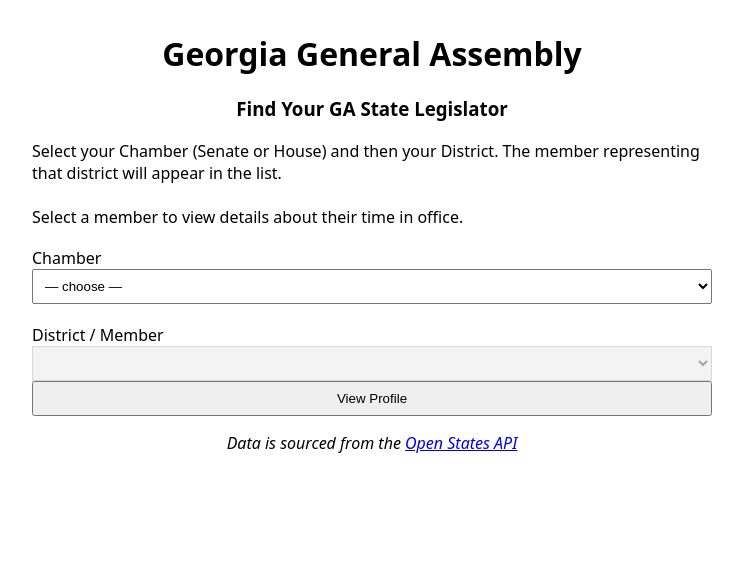
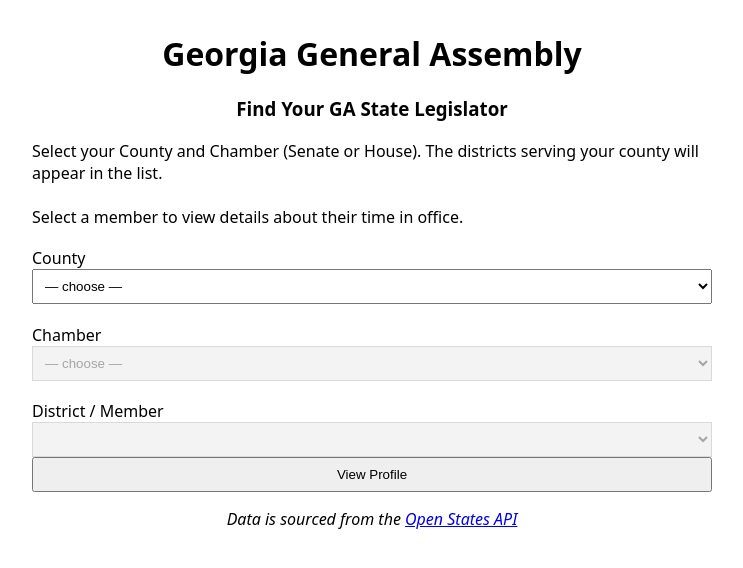
Before and after one commit to Votega/votega.org-TEST, a Jekyll site: the page ga-representatives.html, which Jekyll copies as it is, in a window 1280 px wide. Shown: the top 568 px of the page, without its empty margins (0-743 px from the left). Built offline with Jekyll 4.4.1, drawn with Linux system fonts in a browser that asks for light colours; part of the change alters nothing that is shown.

Commit message:
GA House and Senate to Counties
Mapping to overlay counties in GA to their respective GA House and GA Senate District

```diff
--- a/assets/scripts/ga.js
+++ b/assets/scripts/ga.js
@@ -2,12 +2,349 @@
 const DATA_URL = 'assets/data/ga-members.json';
 // -------------------------------------------------------------------
 
+// County → House district numbers
+// Source: GA General Assembly Office of Legislative & Congressional Reapportionment (2021)
+const COUNTY_HOUSE_DISTRICTS = {
+  'Appling':       [157, 178],
+  'Atkinson':      [176],
+  'Bacon':         [178],
+  'Baker':         [154],
+  'Baldwin':       [128, 133],
+  'Banks':         [32],
+  'Barrow':        [104, 119, 120],
+  'Bartow':        [14, 15],
+  'Ben Hill':      [148, 156],
+  'Berrien':       [170],
+  'Bibb':          [142, 143, 144, 145],
+  'Bleckley':      [149],
+  'Brantley':      [174],
+  'Brooks':        [175],
+  'Bryan':         [160, 164, 166],
+  'Bulloch':       [158, 159, 160],
+  'Burke':         [126],
+  'Butts':         [118],
+  'Calhoun':       [154],
+  'Camden':        [180],
+  'Candler':       [158],
+  'Carroll':       [18, 70, 71, 72],
+  'Catoosa':       [2, 3],
+  'Charlton':      [174],
+  'Chatham':       [161, 162, 163, 164, 165, 166],
+  'Chattahoochee': [151],
+  'Chattooga':     [12],
+  'Cherokee':      [11, 14, 20, 21, 22, 23, 44, 46, 47],
+  'Clarke':        [120, 121, 122, 124],
+  'Clay':          [154],
+  'Clayton':       [75, 76, 77, 78, 79, 116],
+  'Clinch':        [174],
+  'Cobb':          [22, 34, 35, 36, 37, 38, 39, 40, 41, 42, 43, 44, 45, 46],
+  'Coffee':        [169, 176],
+  'Colquitt':      [172],
+  'Columbia':      [123, 125, 127, 131],
+  'Cook':          [170, 172],
+  'Coweta':        [65, 67, 70, 73, 136],
+  'Crawford':      [145],
+  'Crisp':         [148],
+  'Dade':          [1],
+  'Dawson':        [7, 9],
+  'Decatur':       [171],
+  'DeKalb':        [52, 80, 81, 82, 83, 84, 85, 86, 87, 88, 89, 90, 91, 92, 93, 94, 95],
+  'Dodge':         [149],
+  'Dooly':         [150],
+  'Dougherty':     [151, 152, 153, 154],
+  'Douglas':       [61, 64, 65, 66],
+  'Early':         [154],
+  'Echols':        [174],
+  'Effingham':     [159, 161],
+  'Elbert':        [123],
+  'Emanuel':       [158],
+  'Evans':         [157],
+  'Fannin':        [7],
+  'Fayette':       [68, 69, 73, 74],
+  'Floyd':         [5, 12, 13],
+  'Forsyth':       [11, 24, 25, 26, 28, 100],
+  'Franklin':      [33],
+  'Fulton':        [25, 47, 48, 49, 50, 51, 52, 53, 54, 55, 56, 57, 58, 59, 60, 61, 62, 63, 65, 67, 68, 69],
+  'Gilmer':        [7],
+  'Glascock':      [128],
+  'Glynn':         [167, 179, 180],
+  'Gordon':        [5, 6],
+  'Grady':         [171, 173],
+  'Greene':        [124],
+  'Gwinnett':      [30, 48, 88, 94, 95, 96, 97, 98, 99, 100, 101, 102, 103, 104, 105, 106, 107, 108, 109, 110, 111],
+  'Habersham':     [10, 32],
+  'Hall':          [27, 28, 29, 30, 31, 100, 103],
+  'Hancock':       [128],
+  'Haralson':      [18],
+  'Harris':        [138, 139],
+  'Hart':          [33],
+  'Heard':         [72],
+  'Henry':         [74, 78, 91, 115, 116, 117, 118],
+  'Houston':       [145, 146, 147, 148],
+  'Irwin':         [169],
+  'Jackson':       [31, 32, 119, 120],
+  'Jasper':        [114, 118],
+  'Jeff Davis':    [157],
+  'Jefferson':     [132],
+  'Jenkins':       [126],
+  'Johnson':       [155],
+  'Jones':         [133, 144],
+  'Lamar':         [134, 135],
+  'Lanier':        [176],
+  'Laurens':       [155],
+  'Lee':           [152],
+  'Liberty':       [167, 168],
+  'Lincoln':       [123],
+  'Long':          [167],
+  'Lowndes':       [174, 175, 176, 177],
+  'Lumpkin':       [9, 27],
+  'Macon':         [150],
+  'Madison':       [33, 123],
+  'Marion':        [151],
+  'McDuffie':      [125, 128],
+  'McIntosh':      [167],
+  'Meriwether':    [136, 137],
+  'Miller':        [154],
+  'Mitchell':      [171],
+  'Monroe':        [134, 144, 145],
+  'Montgomery':    [156],
+  'Morgan':        [114],
+  'Murray':        [6],
+  'Muscogee':      [137, 138, 139, 140, 141],
+  'Newton':        [93, 113, 114],
+  'Oconee':        [120, 121],
+  'Oglethorpe':    [124],
+  'Paulding':      [16, 17, 18, 19, 64],
+  'Peach':         [145, 150],
+  'Pickens':       [11],
+  'Pierce':        [178],
+  'Pike':          [135],
+  'Polk':          [16],
+  'Pulaski':       [148],
+  'Putnam':        [118, 124],
+  'Quitman':       [154],
+  'Rabun':         [10],
+  'Randolph':      [154],
+  'Richmond':      [126, 127, 129, 130, 132],
+  'Rockdale':      [91, 92, 93, 95],
+  'Schley':        [151],
+  'Screven':       [159],
+  'Seminole':      [154],
+  'Spalding':      [74, 117, 134],
+  'Stephens':      [32],
+  'Stewart':       [151],
+  'Sumter':        [150, 151],
+  'Talbot':        [137],
+  'Taliaferro':    [124],
+  'Tattnall':      [156, 157],
+  'Taylor':        [150],
+  'Telfair':       [149, 156],
+  'Terrell':       [151],
+  'Thomas':        [172, 173],
+  'Tift':          [169, 170],
+  'Toombs':        [156],
+  'Towns':         [8],
+  'Treutlen':      [158],
+  'Troup':         [72, 136, 137, 138],
+  'Turner':        [169],
+  'Twiggs':        [149],
+  'Union':         [8],
+  'Upson':         [135],
+  'Walker':        [1, 2],
+  'Walton':        [111, 112],
+  'Ware':          [174, 176],
+  'Warren':        [128],
+  'Washington':    [128],
+  'Wayne':         [167, 178],
+  'Webster':       [151],
+  'Wheeler':       [156],
+  'White':         [8, 9],
+  'Whitfield':     [2, 4, 6],
+  'Wilcox':        [148],
+  'Wilkes':        [123],
+  'Wilkinson':     [149],
+  'Worth':         [152],
+};
+
+// County → Senate district numbers
+// Source: GA General Assembly Office of Legislative & Congressional Reapportionment (2021)
+const COUNTY_SENATE_DISTRICTS = {
+  'Appling':       [19],
+  'Atkinson':      [8],
+  'Bacon':         [19],
+  'Baker':         [12],
+  'Baldwin':       [25],
+  'Banks':         [50],
+  'Barrow':        [45, 46, 47],
+  'Bartow':        [37, 52],
+  'Ben Hill':      [13],
+  'Berrien':       [13],
+  'Bibb':          [18, 25, 26],
+  'Bleckley':      [20],
+  'Brantley':      [3],
+  'Brooks':        [11],
+  'Bryan':         [1],
+  'Bulloch':       [4],
+  'Burke':         [23],
+  'Butts':         [25],
+  'Calhoun':       [12],
+  'Camden':        [3],
+  'Candler':       [4],
+  'Carroll':       [30],
+  'Catoosa':       [53],
+  'Charlton':      [3],
+  'Chatham':       [1, 2, 4],
+  'Chattahoochee': [15],
+  'Chattooga':     [53],
+  'Cherokee':      [21, 32, 56],
+  'Clarke':        [46, 47],
+  'Clay':          [12],
+  'Clayton':       [34, 44],
+  'Clinch':        [8],
+  'Cobb':          [6, 32, 33, 37, 38, 56],
+  'Coffee':        [13, 19],
+  'Colquitt':      [11],
+  'Columbia':      [23, 24],
+  'Cook':          [11],
+  'Coweta':        [28],
+  'Crawford':      [18],
+  'Crisp':         [13],
+  'Dade':          [53],
+  'Dawson':        [51],
+  'Decatur':       [11],
+  'DeKalb':        [10, 40, 41, 42, 43, 44, 55],
+  'Dodge':         [20],
+  'Dooly':         [20],
+  'Dougherty':     [12],
+  'Douglas':       [28, 30, 35],
+  'Early':         [12],
+  'Echols':        [8],
+  'Effingham':     [4],
+  'Elbert':        [24],
+  'Emanuel':       [23],
+  'Evans':         [4],
+  'Fannin':        [51],
+  'Fayette':       [16, 34],
+  'Floyd':         [52, 53],
+  'Forsyth':       [27, 48],
+  'Franklin':      [50],
+  'Fulton':        [6, 14, 21, 28, 35, 36, 38, 39, 48, 56],
+  'Gilmer':        [51],
+  'Glascock':      [23],
+  'Glynn':         [3],
+  'Gordon':        [52, 54],
+  'Grady':         [11],
+  'Greene':        [24],
+  'Gwinnett':      [5, 7, 9, 40, 41, 45, 46, 48, 55],
+  'Habersham':     [50],
+  'Hall':          [49, 50],
+  'Hancock':       [26],
+  'Haralson':      [30],
+  'Harris':        [29],
+  'Hart':          [24],
+  'Heard':         [28],
+  'Henry':         [10, 17, 25],
+  'Houston':       [18, 20, 26],
+  'Irwin':         [13],
+  'Jackson':       [47, 50],
+  'Jasper':        [25],
+  'Jeff Davis':    [19],
+  'Jefferson':     [23],
+  'Jenkins':       [23],
+  'Johnson':       [26],
+  'Jones':         [25],
+  'Lamar':         [16],
+  'Lanier':        [8],
+  'Laurens':       [20],
+  'Lee':           [13],
+  'Liberty':       [1],
+  'Lincoln':       [24],
+  'Long':          [19],
+  'Lowndes':       [8],
+  'Lumpkin':       [51],
+  'Macon':         [15],
+  'Madison':       [47],
+  'Marion':        [15],
+  'McDuffie':      [23],
+  'McIntosh':      [3],
+  'Meriwether':    [29],
+  'Miller':        [12],
+  'Mitchell':      [12],
+  'Monroe':        [18],
+  'Montgomery':    [19],
+  'Morgan':        [17],
+  'Murray':        [54],
+  'Muscogee':      [15, 29],
+  'Newton':        [17, 43],
+  'Oconee':        [46],
+  'Oglethorpe':    [24],
+  'Paulding':      [30, 31],
+  'Peach':         [18],
+  'Pickens':       [51],
+  'Pierce':        [8],
+  'Pike':          [16],
+  'Polk':          [31],
+  'Pulaski':       [20],
+  'Putnam':        [25],
+  'Quitman':       [12],
+  'Rabun':         [50],
+  'Randolph':      [12],
+  'Richmond':      [22, 23],
+  'Rockdale':      [43],
+  'Schley':        [15],
+  'Screven':       [23],
+  'Seminole':      [11],
+  'Spalding':      [16],
+  'Stephens':      [50],
+  'Stewart':       [12],
+  'Sumter':        [12],
+  'Talbot':        [15],
+  'Taliaferro':    [23],
+  'Tattnall':      [19],
+  'Taylor':        [15],
+  'Telfair':       [19],
+  'Terrell':       [12],
+  'Thomas':        [11],
+  'Tift':          [13],
+  'Toombs':        [19],
+  'Towns':         [50],
+  'Treutlen':      [20],
+  'Troup':         [29],
+  'Turner':        [13],
+  'Twiggs':        [26],
+  'Union':         [51],
+  'Upson':         [18],
+  'Walker':        [53],
+  'Walton':        [17, 46],
+  'Ware':          [3, 8],
+  'Warren':        [23],
+  'Washington':    [26],
+  'Wayne':         [19],
+  'Webster':       [12],
+  'Wheeler':       [19],
+  'White':         [50, 51],
+  'Whitfield':     [54],
+  'Wilcox':        [20],
+  'Wilkes':        [24],
+  'Wilkinson':     [26],
+  'Worth':         [13],
+};
+
+const countySel   = document.getElementById('countySelect');
 const chamberSel  = document.getElementById('chamberSelect');
 const districtSel = document.getElementById('districtSelect');
 const statusLine  = document.getElementById('status');
 const form        = document.getElementById('lookupForm');
 
 let allMembers = [];
+
+// Populate county dropdown
+Object.keys(COUNTY_HOUSE_DISTRICTS).sort().forEach(county => {
+  const opt = document.createElement('option');
+  opt.value = county;
+  opt.textContent = county;
+  countySel.appendChild(opt);
+});
 
 function partyAbbrev(party) {
   if (!party) return '';
@@ -34,18 +371,35 @@ async function loadData() {
   }
 }
 
-function populateDistricts() {
+function updateChamber() {
+  const county = countySel.value;
+  chamberSel.disabled = !county;
+  if (!county) {
+    chamberSel.value = '';
+    districtSel.innerHTML = '<option value="">— choose district —</option>';
+    districtSel.disabled = true;
+  } else {
+    updateDistricts();
+  }
+}
+
+function updateDistricts() {
+  const county  = countySel.value;
   const chamber = chamberSel.value;
+
   districtSel.innerHTML = '<option value="">— choose district —</option>';
   districtSel.disabled = true;
 
-  if (!chamber || allMembers.length === 0) return;
+  if (!county || !chamber || allMembers.length === 0) return;
 
   const chamberName = chamber === 'senate' ? 'Senate' : 'House of Representatives';
+  let members = allMembers.filter(m => m.chamber === chamberName);
 
-  const members = allMembers
-    .filter(m => m.chamber === chamberName)
-    .sort((a, b) => (a.district ?? 999) - (b.district ?? 999));
+  const lookup = chamber === 'senate' ? COUNTY_SENATE_DISTRICTS : COUNTY_HOUSE_DISTRICTS;
+  const countyDistricts = lookup[county] || [];
+  members = members.filter(m => countyDistricts.includes(m.district));
+
+  members = members.sort((a, b) => (a.district ?? 999) - (b.district ?? 999));
 
   members.forEach(m => {
     const opt = document.createElement('option');
@@ -55,10 +409,11 @@ function populateDistricts() {
     districtSel.appendChild(opt);
   });
 
-  districtSel.disabled = false;
+  if (members.length > 0) districtSel.disabled = false;
 }
 
-chamberSel.addEventListener('change', populateDistricts);
+countySel .addEventListener('change', updateChamber);
+chamberSel.addEventListener('change', updateDistricts);
 
 form.addEventListener('submit', e => {
   e.preventDefault();
--- a/ga-representatives.html
+++ b/ga-representatives.html
@@ -1,13 +1,14 @@
 <h1><center>Georgia General Assembly</center></h1>
 <h3><center>Find Your GA State Legislator</center></h3>
 
-Select your Chamber (Senate or House) and then your District. The member representing that district will appear in the list.<br>
+Select your County and Chamber (Senate or House). The districts serving your county will appear in the list.<br>
 
 <br>Select a member to view details about their time in office.
 
 <!--
 Lookup Form
- User chooses a chamber (Senate or House). Districts populate from prebuilt ga-members.json.
+ User chooses a county and chamber. For House, districts are filtered by county.
+ For Senate, all 56 districts are shown (county-to-senate mapping pending).
  Each district maps to exactly one member. Selecting a district redirects to ga-member.html.
 -->
 <!DOCTYPE html>
@@ -28,8 +29,15 @@ Lookup Form
 <!--Start Form-->
 <form id="lookupForm">
   <label>
+    County
+    <select id="countySelect" required>
+      <option value="">— choose —</option>
+    </select>
+  </label>
+
+  <label>
     Chamber
-    <select id="chamberSelect" required>
+    <select id="chamberSelect" required disabled>
       <option value="">— choose —</option>
       <option value="senate">Senate</option>
       <option value="house">House of Representatives</option>
```
